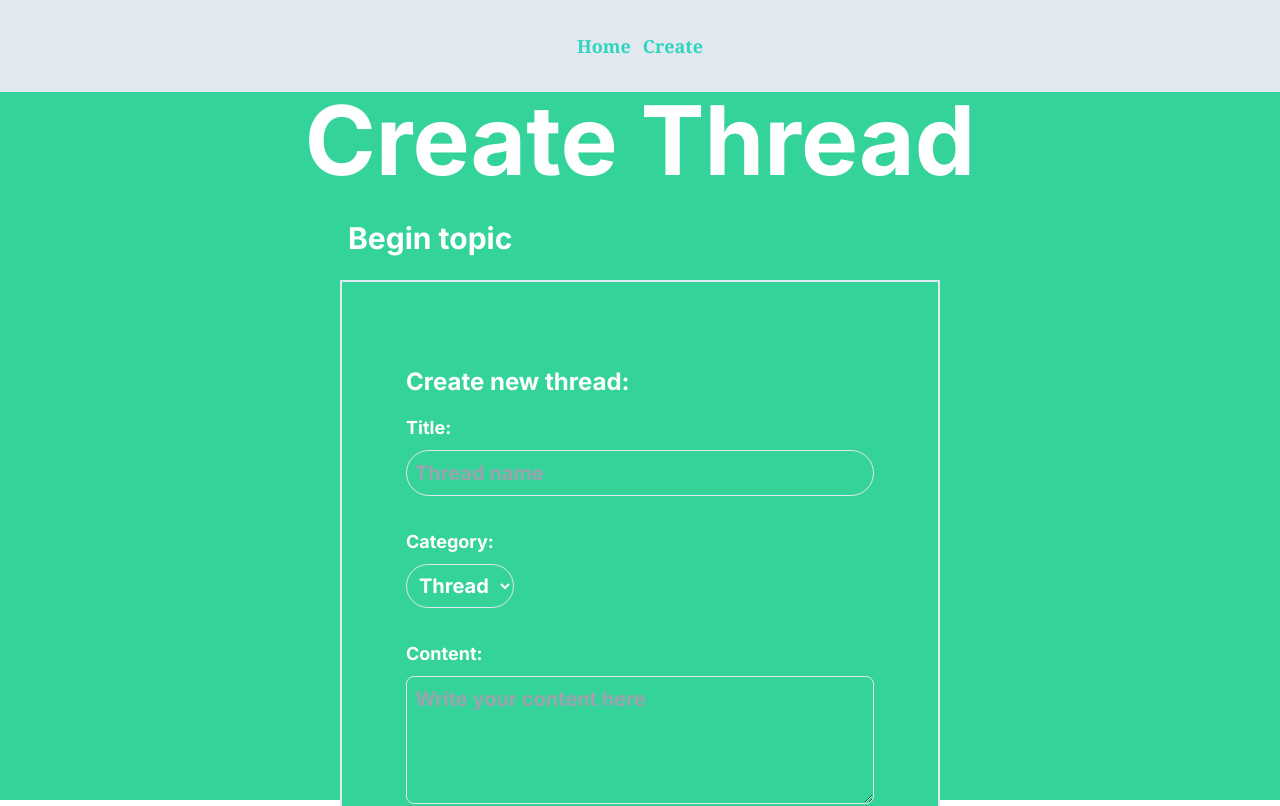
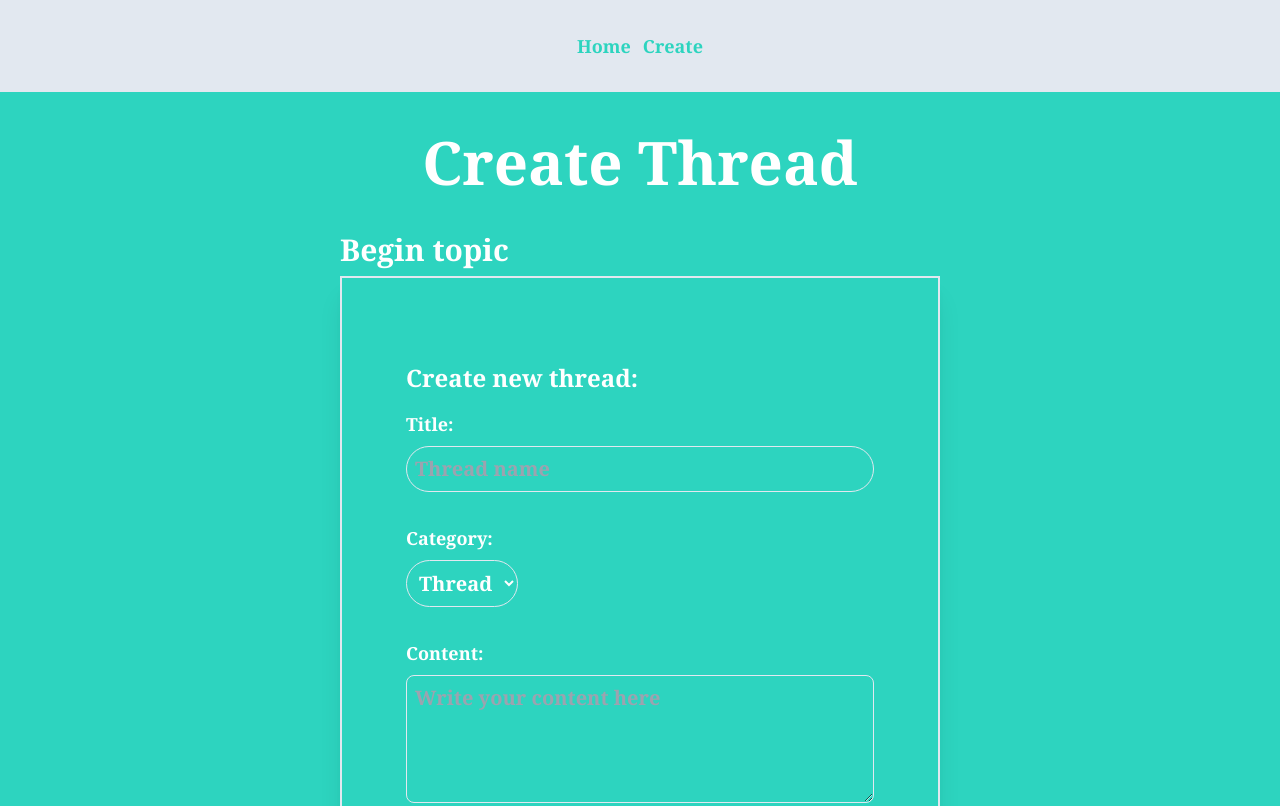
Before and after one commit to JanineEsc/Gruppuppgift-ts, a Next.js app in the folder internet-forum/: page /create in a window 1280 px wide. Shown: the top 806 px of the page. Built offline with nearby package versions, Linux system fonts and the light colour scheme.

Commit message:
styling fixes

```diff
--- a/internet-forum/app/create/page.tsx
+++ b/internet-forum/app/create/page.tsx
@@ -3,16 +3,16 @@ import Navbar from "../_components/navbar";
 
 export default function Create() {
   return (
-      <main className="bg-emerald-400 h-screen">
+    <div className="bg-teal-400 min-h-screen font-serif">
 
        <Navbar/>
-          <h1 className="font-bold text-center text-8xl text-white">Create Thread</h1>
-          <div className="m-5  w-1/2 mx-auto ">
-        <h2 className="font-bold text-start text-3xl px-7 py-3 text-white">Begin topic</h2>
-        <div className="font-bold text-start text-xl px-5 py-3">
+        <h1 className="font-bold mt-10 font-serif text-center text-6xl text-white">Create Thread</h1>
+        <div className="m-5 w-1/2 mx-auto">
+          <div className="font-bold text-start text-xl px-5">
+            <h2 className="font-bold text-start text-3xl mt-10 mb-2 text-white">Begin topic</h2>
             <CreateThread />
           </div>
         </div>
-      </main>
+    </div>
   );
 }
--- a/internet-forum/app/page.tsx
+++ b/internet-forum/app/page.tsx
@@ -9,7 +9,7 @@ export default function Home() {
       <h1 className="font-bold mt-10 font-serif text-center text-6xl text-white">Birds & Bees</h1>
       <div className="mt-2  w-1/2 mx-auto ">
         <h2 className="font-bold text-start text-3xl mt-10 text-white">Forum Threads</h2>
-        <div className="font-bold text-start text-xl py-9 rounded-sm">
+        <div className="font-bold text-start text-xl py-9 rounded-sm ">
             <ListThreads />
         </div>
       </div>
--- a/internet-forum/app/threads/[id]/page.tsx
+++ b/internet-forum/app/threads/[id]/page.tsx
@@ -65,15 +65,15 @@ const ThreadDetail = () => {
   }
 
   return (
-    <body className="bg-slate-200 h-screen font-serif">
+    <body className="bg-teal-400 h-screen font-serif">
       <Navbar/>
-        <main className="border-2 flex items-center justify-center p-10">
+        <main className=" flex items-center justify-center p-10">
           <div className=" grid-cols-1 bg-blue md:grid-cols-2">
             <div className="flex items-center justify-center flex-col">
-              <div className="w-[700px] bg-teal-500  shadow-xl border-opacity-50 mt-3 p-9 rounded">
+              <div className="w-[700px] border-2  shadow-xl border-opacity-50 mt-3 p-9 rounded">
                 <h1 className="font-bold text-center mt-7 text-5xl text-white">{thread.title}</h1>
                 <p className="font-bold text-start text-2xl mt-10 py-3 text-white">{thread.description}</p>
-                <p className="text-sm m-2 text-right text-red-600">{new Date(thread.creationDate).toLocaleString()}</p>
+                <p className="text-sm m-2 text-right text-gray-500 font-bold">{new Date(thread.creationDate).toLocaleString()}</p>
                 <hr className="mt-4"/>
                 <div className="my-4 p-9">
                   {thread.comments.map(comment => (
--- a/internet-forum/components/CreateThread.tsx
+++ b/internet-forum/components/CreateThread.tsx
@@ -7,7 +7,7 @@ import { useRouter } from 'next/navigation';
 const CreateThread = () => {
   const [title, setTitle] = useState('');
   const [description, setDescription] = useState('');
-  const [category, setCategory] = useState<ThreadCategory>('Thread'); // Default category
+  const [category, setCategory] = useState<ThreadCategory>('Thread');
   const [creator, setCreator] = useState<User>({ userName: 'defaultUser', password: 'defaultPassword' }); // Default user
 
 
@@ -15,7 +15,7 @@ const CreateThread = () => {
 
   const handleCreateThread = () => {
     const newThread: Thread = {
-      id: Math.floor(Math.random() * 10000), // Generate a random ID
+      id: Math.floor(Math.random() * 10000),
       title,
       category,
       creationDate: new Date().toISOString(),
@@ -31,25 +31,25 @@ const CreateThread = () => {
 
     console.log('Saved threads:', threads);
 
-    // Navigate to /threads page
+
     router.push('/');
   };
 
 
 
   return (
-    <main className="bg-emerald-400 border-2  flex items-center justify-center p-10">
-      <div className="w-[800px] h-full grid-cols-1 bg-blue md:grid-cols-2">
-        <div className="bg-emerald-400 h-full text-white pt-5 items-center justify-center ">
+    <main className="bg-teal-400 border-2  flex items-center justify-center p-10 shadow-xl">
+      <div className="w-[800px] h-full grid-cols-1 bg-blue md:grid-cols-2 ">
+        <div className="bg-teal-400 h-full text-white pt-5 items-center justify-center ">
           <div className=""></div>
 
           <div className=" mx-auto w-full p-6 rounded ">
             <h1 className="text-2xl font-bold mb-4">Create new thread:</h1>
             <form onSubmit={(e) => { e.preventDefault(); handleCreateThread(); }}>
               <div className="mb-4">
-                <label htmlFor="title" className="block mt-4 text-lg text-white">Title:</label>
+                <label htmlFor="title" className="block mt-4 text-lg text-white ">Title:</label>
                 <input
-                  className="mt-2 mb-4 bg-transparent rounded-full border p-2 w-full"
+                  className="mt-2 mb-4 bg-transparent rounded-full border p-2 w-full "
                   type="text"
                   id="title"
                   placeholder="Thread name"
@@ -66,8 +66,8 @@ const CreateThread = () => {
                   value={category}
                   onChange={(e) => setCategory(e.target.value as ThreadCategory)} // Type casting here
                 >
-                  <option className="bg-black" value="Thread">Thread</option>
-                  <option className="bg-black" value="QNA">QNA</option>
+                  <option className="bg-gray-500" value="Thread">Thread</option>
+                  <option className="bg-gray-500" value="QNA">QNA</option>
                 </select>
               </div>
 
--- a/internet-forum/components/ListThreads.tsx
+++ b/internet-forum/components/ListThreads.tsx
@@ -31,7 +31,7 @@ function ListThreads() {
   };
 
   return (
-<main className="border-2 flex items-center justify-center rounded p-10">
+<main className="border-2 flex items-center justify-center rounded p-10 shadow-xl">
       <div className="">
         <div className="  text-white flex items-center justify-center flex-col">
               {error ? (
```
Lines whose indentation alone changed are shown as unchanged.
